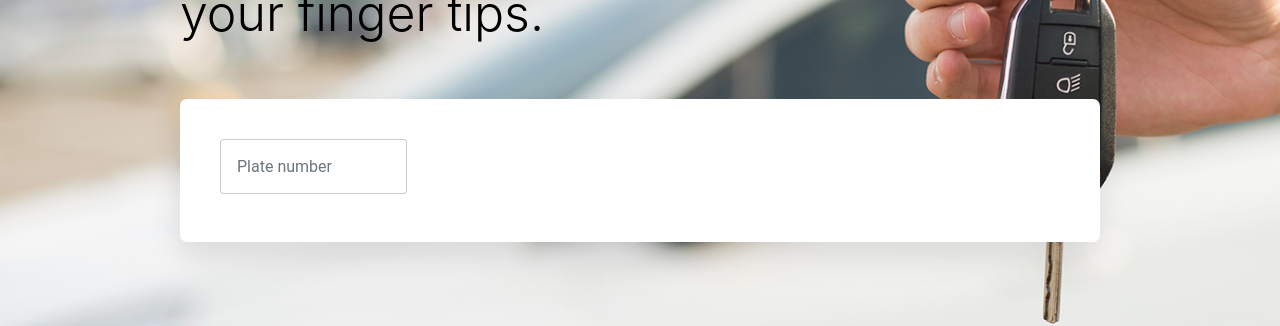
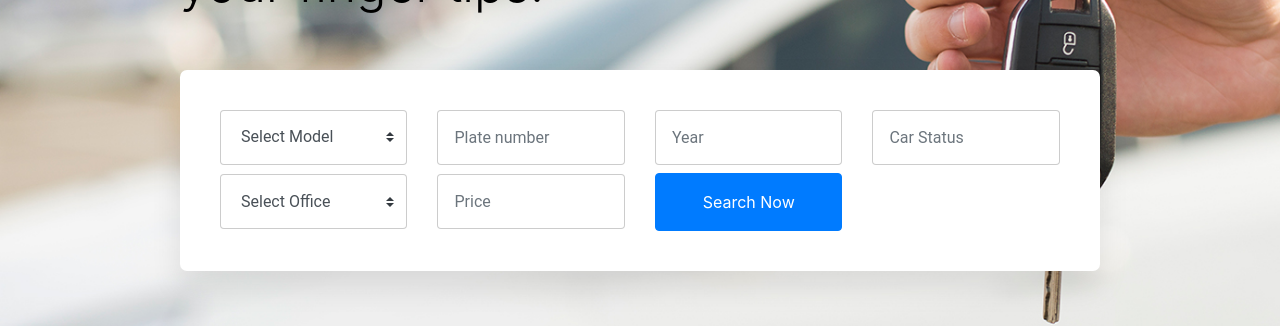
Before and after one commit to MohamedRamadan162/CRS, a Next.js app in the folder crs/: page / in a window 1280 px wide. Shown: the part 318-644 px from the top of the page. Built offline with nearby package versions, Linux system fonts and the light colour scheme; no server answers.

Commit message:
Connected frontend pages with backend api

```diff
--- a/crs/src/components/Card.js
+++ b/crs/src/components/Card.js
@@ -24,7 +24,7 @@ function Card(props) {
                         </div>
                         <div className="listing-feature pr-4">
                             <span className="caption">Plate:</span>
-                            <span className="number">{props.key}</span>
+                            <span className="number">{props.plateID}</span>
                         </div>
                     </div>
                     <div>
--- a/crs/src/components/Hero.js
+++ b/crs/src/components/Hero.js
@@ -1,26 +1,43 @@
 import React from 'react'
 import { useState, useEffect } from "react";
 
-function Hero({setResults}) {
-    const [cars, setCars] = useState("");
-    // const [plate, setPlate] = useState("");
-    // const search = () => {
-        useEffect(() => {
-            fetch(`/api/getCars`, {
-                method: "GET",
-            })
-                .then((response) => response.json())
-                .then((data) => {
-                    setCars(data)
-                }).catch((error) => console.error("Error listing cars:", error));
-        }, []);
-
-    // }
-
-    console.log(cars)
-    const handleChange = (e) => {
+function Hero({ setResults }) {
+    const [plate, setPlate] = useState("");
+    const [model, setModel] = useState("");
+    const [year, setYear] = useState("");
+    const [status, setStatus] = useState("");
+    const [office, setOffice] = useState("");
+    const [price, setPrice] = useState("");
+    const search = () => {
+        // e.preventDefault();  // Prevent the default form submission behavior
+        fetch(`/api/getCars?carModel=${model}&plateID=${plate}&carYear=${year}&carStatus=${status}&carOffice=${office}&carPrice=${price}`, {
+            method: "GET",
+        })
+            .then((response) => response.json())
+            .then((data) => {
+                setResults(data)
+                console.log('cars-hero:', data)
+            }).catch((error) => console.error("Error listing cars:", error));
+    }
+    const handlePlateChange = (e) => {
         setPlate(e.target.value)
     }
+    const handleModelChange = (e) => {
+        setModel(e.target.value)
+    }
+    const handleYearChange = (e) => {
+        setYear(e.target.value)
+    }
+    const handleStatusChange = (e) => {
+        setStatus(e.target.value)
+    }
+    const handleOfficeChange = (e) => {
+        setOffice(e.target.value)
+    }
+    const handlePriceChange = (e) => {
+        setPrice(e.target.value)
+    }
+
     return (
         <div
             className="hero"
@@ -36,32 +53,38 @@ function Hero({setResults}) {
                                 </h1>
                             </div>
                         </div>
-                        <form className="trip-form" method='POST'>
+                        <form className="trip-form" method='get'>
                             <div className="row align-items-center mb-2">
-                                {/* <div className="mb-3 mb-md-0 col-md-3">
-                                    <select name="carModel" id="" className="custom-select form-control">
+                                <div className="mb-3 mb-md-0 col-md-3">
+                                    <select
+                                        name="carModel"
+                                        id=""
+                                        onChange={handleModelChange}
+                                        className="custom-select form-control"
+                                    >
                                         <option value="">Select Model</option>
-                                        <option value="">Ferrari</option>
-                                        <option value="">Toyota</option>
-                                        <option value="">Ford</option>
+                                        <option value="Kia">Kia</option>
+                                        <option value="Toyota">Toyota</option>
+                                        <option value="Honda">Honda</option>
                                         <option value="">Lamborghini</option>
                                     </select>
-                                </div> */}
+                                </div>
                                 <div className="mb-3 mb-md-0 col-md-3">
                                     <div className="form-control-wrap">
                                         <input
-                                            name='plateId'
-                                            onChange={handleChange}
+                                            name='plateID'
+                                            onChange={handlePlateChange}
                                             type="text"
                                             placeholder='Plate number'
                                             className="form-control px-3"
                                         />
                                     </div>
                                 </div>
-                                {/* <div className="mb-3 mb-md-0 col-md-3">
+                                <div className="mb-3 mb-md-0 col-md-3">
                                     <div className="form-control-wrap">
                                         <input
                                             name='carYear'
+                                            onChange={handleYearChange}
                                             type="text"
                                             placeholder='Year'
                                             className="form-control px-3"
@@ -72,27 +95,34 @@ function Hero({setResults}) {
                                     <div className="form-control-wrap">
                                         <input
                                             name='carStatus'
+                                            onChange={handleStatusChange}
                                             type="text"
                                             placeholder='Car Status'
                                             className="form-control px-3"
                                         />
                                     </div>
-                                </div> */}
+                                </div>
                             </div>
-                            {/* <div className="row align-items-center">
+                            <div className="row align-items-center">
                                 <div className="mb-3 mb-md-0 col-md-3">
-                                    <select name="officeID" id="" className="custom-select form-control">
+                                    <select
+                                        name="officeID"
+                                        onChange={handleOfficeChange}
+                                        id=""
+                                        className="custom-select form-control"
+                                    >
                                         <option value="">Select Office</option>
-                                        <option value="">1</option>
-                                        <option value="">2</option>
-                                        <option value="">3</option>
-                                        <option value="">4</option>
+                                        <option value="1">1</option>
+                                        <option value="2">2</option>
+                                        <option value="3">3</option>
+                                        <option value="4">4</option>
                                     </select>
                                 </div>
                                 <div className="mb-3 mb-md-0 col-md-3">
                                     <div className="form-control-wrap">
                                         <input
                                             name='carPrice'
+                                            onChange={handlePriceChange}
                                             type="text"
                                             placeholder='Price'
                                             className="form-control px-3"
@@ -100,23 +130,15 @@ function Hero({setResults}) {
                                     </div>
                                 </div>
                                 <div className="mb-3 mb-md-0 col-md-3">
-                                    <div className="form-control-wrap">
-                                        <input
-                                            type="date"
-                                            id="cf-4"
-                                            className="form-control px-3"
-                                        />
-                                    </div>
-                                </div>
-                                <div className="mb-3 mb-md-0 col-md-3">
                                     <input
-                                        type="submit"
+                                        type="button"
+                                        id='search-btn'
                                         value="Search Now"
                                         onClick={search}
                                         className="btn btn-primary btn-block py-3"
                                     />
                                 </div>
-                            </div> */}
+                            </div>
                         </form>
                     </div>
                 </div>
--- a/crs/src/pages/api/getCars.js
+++ b/crs/src/pages/api/getCars.js
@@ -15,7 +15,7 @@ export default async function handler(req, res) {
 
   try {
     // Extracting query parameters
-    const {plateID, carModel, carYear, carStatus, officeID, carPrice } = req.body;
+    const {plateID, carModel, carYear, carStatus, officeID, carPrice } = req.query;
 
     // Constructing the SQL query
     let query = "SELECT * FROM cars";
@@ -23,10 +23,12 @@ export default async function handler(req, res) {
     let parameters = [];
 
     if (plateID) {
+      console.log('in plate',2);
       conditions.push("plate_id = ?");
       parameters.push(plateID);
     }
     if (carModel) {
+      console.log('in model',3);
       conditions.push("car_model = ?");
       parameters.push(carModel);
     }
--- a/crs/src/pages/index.js
+++ b/crs/src/pages/index.js
@@ -9,17 +9,6 @@ import { useState, useEffect } from "react";
 const inter = Inter({ subsets: ["latin"] });
 
 export default function Home() {
-
-  // const [cars, setCars] = useState([]);
-  // useEffect(() => {
-  //   fetch(`/api/getCars`, {
-  //     method: "GET",
-  //   })
-  //     .then((response) => response.json())
-  //     .then((data) => setCars(data))
-  //     .catch((error) => console.error("Error listing cars:", error));
-  // }, []);
-  // console.log(cars)
     const [results,setResults] = useState([])
     return (
       <div className="site-wrap" id="home-section">
@@ -29,8 +18,9 @@ export default function Home() {
         />
         <CardContainer>
           {
+            // results &&
             results.map(car => (
-            <Card key={car.plate_id} carPic={car.car_pic} carModel={car.car_model} carPrice={car.car_price} carYear={car.car_year} OfficeName={car.office_id} carStatus={car.car_status} />
+              <Card plateID={car.plate_id} carPic={car.car_pic} carModel={car.car_model} carPrice={car.car_price} carYear={car.car_year} officeName={car.office_id} carStatus={car.car_status} />
             ))
           }
         </CardContainer>
```
Lines whose indentation alone changed are shown as unchanged.
